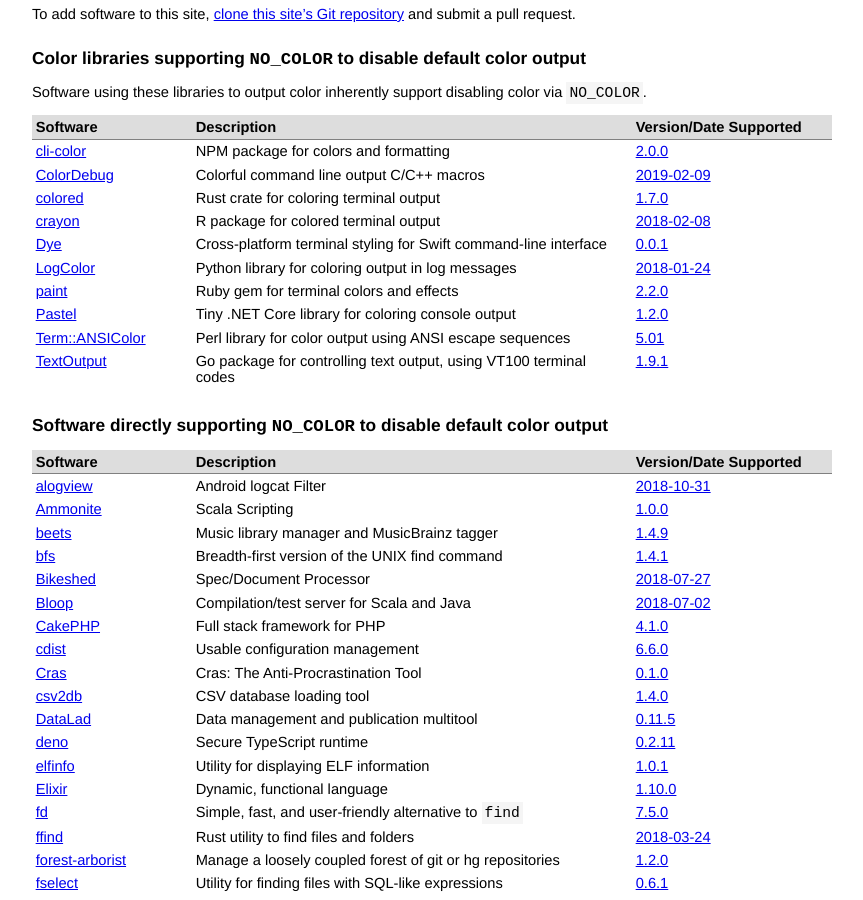
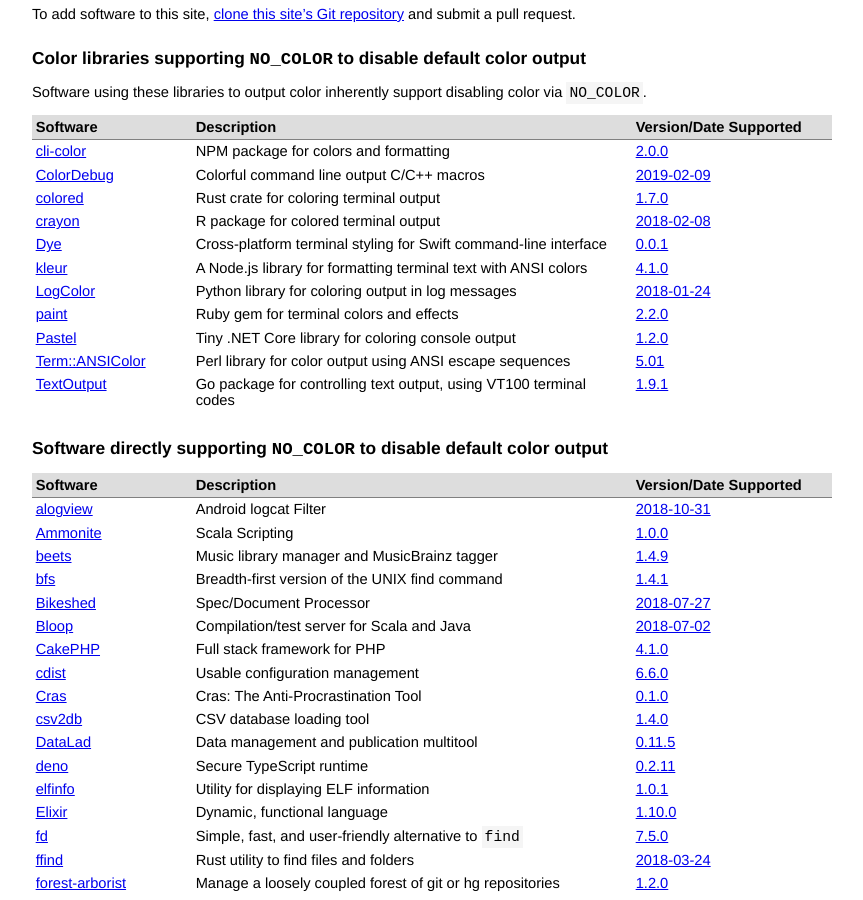
Before and after one commit to jcs/no_color, a Jekyll site: the page built from index.md, in a window 1280 px wide and 900 px high, scrolled down 350 px. Shown: the whole window, without its empty margins (208-1071 px from the left). Built offline with Jekyll 4.4.1, drawn with Linux system fonts in a browser that asks for light colours; our own code applies the rules of GitHub Pages for plain Markdown files.

Commit message:
Add `kleur` to list of libraries (#87)

```diff
--- a/index.md
+++ b/index.md
@@ -45,6 +45,7 @@ color via `NO_COLOR`.
 | [colored](https://github.com/mackwic/colored) | Rust crate for coloring terminal output | [1.7.0](https://github.com/mackwic/colored/blob/master/CHANGELOG.md#170-january-2019) |
 | [crayon](https://github.com/r-lib/crayon) | R package for colored terminal output | [2018-02-08](https://github.com/r-lib/crayon/commit/700800135d04408bf1c99426b3fec9a4073b8a97) |
 | [Dye](https://github.com/dduan/Dye) | Cross-platform terminal styling for Swift command-line interface | [0.0.1](https://github.com/dduan/Dye/releases/tag/0.0.1) |
+| [kleur](https://github.com/lukeed/kleur) | A Node.js library for formatting terminal text with ANSI colors | [4.1.0](https://github.com/lukeed/kleur/releases/tag/v4.1.0) |
 | [LogColor](https://github.com/induane/logcolor) | Python library for coloring output in log messages | [2018-01-24](https://github.com/induane/logcolor/commit/0092b0af2a1506eee2b0ca028b1cf51f78fc91fa) |
 | [paint](https://github.com/janlelis/paint) | Ruby gem for terminal colors and effects | [2.2.0](https://github.com/janlelis/paint/tree/v2.2.0) |
 | [Pastel](https://github.com/silkfire/Pastel) | Tiny .NET Core library for coloring console output | [1.2.0](https://github.com/silkfire/Pastel/commit/8a89c2930a2b7ff2c6beae67e6c00fe1d74189d5) |
```
